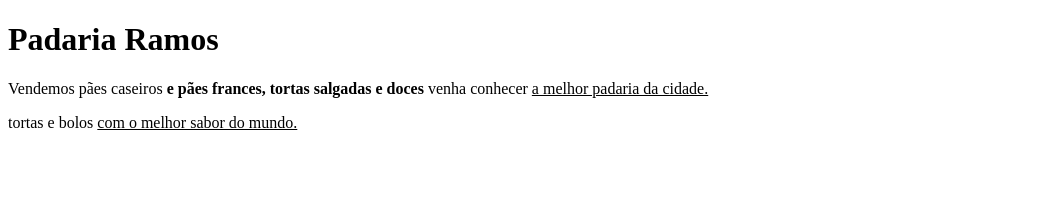
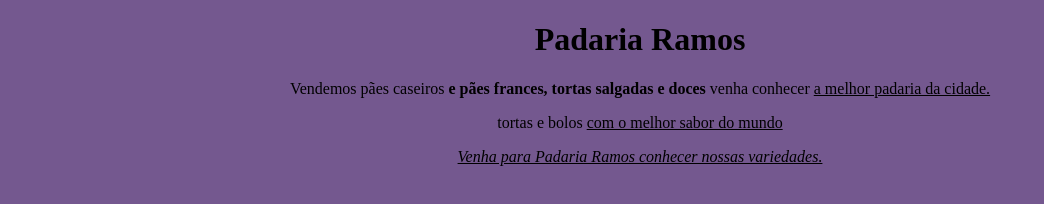
Before and after one commit to LScosta7766/Tancredo-1B-PensamentoComputacional, a plain HTML site: page index.html in a window 1280 px wide. Shown: the whole page, without its empty margins (0-1044 px from the left). Drawn offline with Linux system fonts and the light colour scheme.

Commit message:
atualizando site

```diff
--- a/index.html
+++ b/index.html
@@ -4,7 +4,7 @@
     <meta charset="UTF-8">
 
     <title>Document</title>
- <link rel="stylesheet"  type="text/css" href="style.css">
+    <link rel="stylesheet"  type="text/css" href="style.css">
 
 </head>
  <h1>Padaria Ramos</h1>
@@ -12,6 +12,9 @@
 <p>Vendemos pães caseiros <strong>e pães frances, tortas salgadas e doces</strong>
  venha conhecer <u> a melhor padaria da cidade.</u> </p>
 
-<p> tortas e bolos <u> com o melhor sabor do mundo.
+<p> tortas e bolos <u> com o melhor sabor do mundo </p>
 
-</p>
+
+<p><em>Venha para Padaria Ramos conhecer nossas variedades.</em>
+</body>
+</html>
--- a/style.css
+++ b/style.css
@@ -0,0 +1,7 @@
+body{
+    text-align: center;
+    background: rgb(116, 88, 143);
+}
+.capa{
+    width: 100%;
+}
```
